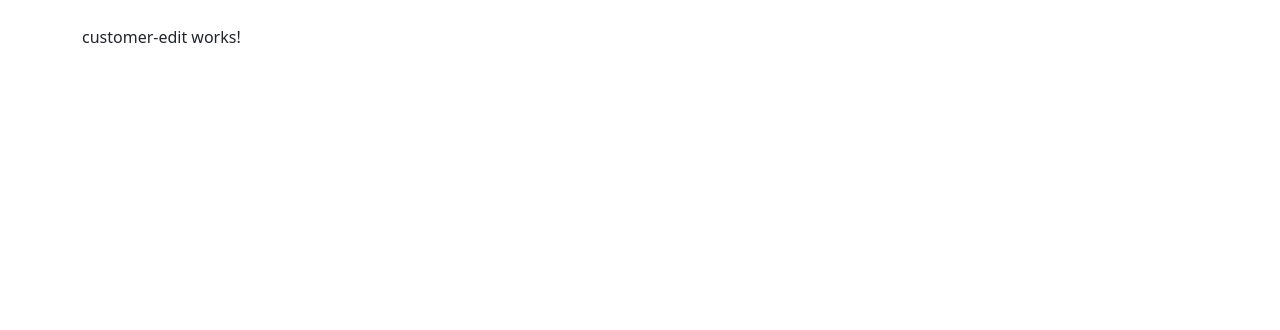
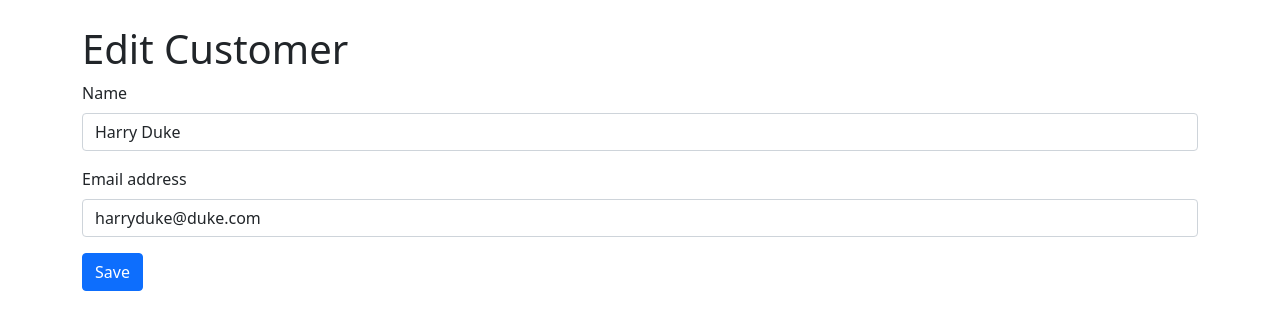
Before and after one commit to dkreider/angular-http-service-testing, an Angular app: page /customers/1 in a window 1280 px wide. Shown: the top 330 px of the page. Built offline with nearby package versions, Linux system fonts and the light colour scheme; data requests are answered from the project's data file.

Commit message:
Load customer from API

```diff
--- a/src/app/customers/customer-edit/customer-edit.component.html
+++ b/src/app/customers/customer-edit/customer-edit.component.html
@@ -1 +1,12 @@
-<p>customer-edit works!</p>
+<h1 class="center">Edit Customer</h1>
+<form [formGroup]="customerEditForm">
+    <div class="mb-3">
+        <label for="name" class="form-label">Name</label>
+        <input type="text" class="form-control" id="name" formControlName="name">
+    </div>
+    <div class="mb-3">
+      <label for="email" class="form-label">Email address</label>
+      <input type="email" class="form-control" id="email" formControlName="email">
+    </div>
+    <button type="submit" class="btn btn-primary" [disabled]="this.customerEditForm.invalid">Save</button>
+</form>
--- a/src/app/customers/customer-edit/customer-edit.component.ts
+++ b/src/app/customers/customer-edit/customer-edit.component.ts
@@ -1,4 +1,7 @@
+import { CustomersService } from './../../shared/services/customers.service';
 import { Component, OnInit } from '@angular/core';
+import { FormControl, FormGroup, Validators } from '@angular/forms';
+import { ActivatedRoute } from '@angular/router';
 
 @Component({
   selector: 'app-customer-edit',
@@ -7,9 +10,23 @@ import { Component, OnInit } from '@angular/core';
 })
 export class CustomerEditComponent implements OnInit {
 
-  constructor() { }
+  customerEditForm = new FormGroup({
+    name: new FormControl('', Validators.required),
+    email: new FormControl('', Validators.email)
+  });
+
+  constructor(
+    private customerService: CustomersService,
+    private route: ActivatedRoute
+  ) { }
 
   ngOnInit(): void {
+    const id = this.route.snapshot.paramMap.get("id");
+    this.loadCustomer(id);
+  }
+
+  loadCustomer(id: string): void {
+    this.customerService.getCustomer(id).subscribe((customer) => this.customerEditForm.patchValue(customer));
   }
 
 }
--- a/src/app/customers/customers.module.ts
+++ b/src/app/customers/customers.module.ts
@@ -4,6 +4,7 @@ import { CommonModule } from '@angular/common';
 import { CustomersRoutingModule } from './customers-routing.module';
 import { CustomersComponent } from './customers.component';
 import { CustomerEditComponent } from './customer-edit/customer-edit.component';
+import { ReactiveFormsModule } from '@angular/forms';
 
 
 @NgModule({
@@ -13,7 +14,8 @@ import { CustomerEditComponent } from './customer-edit/customer-edit.component';
   ],
   imports: [
     CommonModule,
-    CustomersRoutingModule
+    CustomersRoutingModule,
+    ReactiveFormsModule
   ]
 })
 export class CustomersModule { }
```
